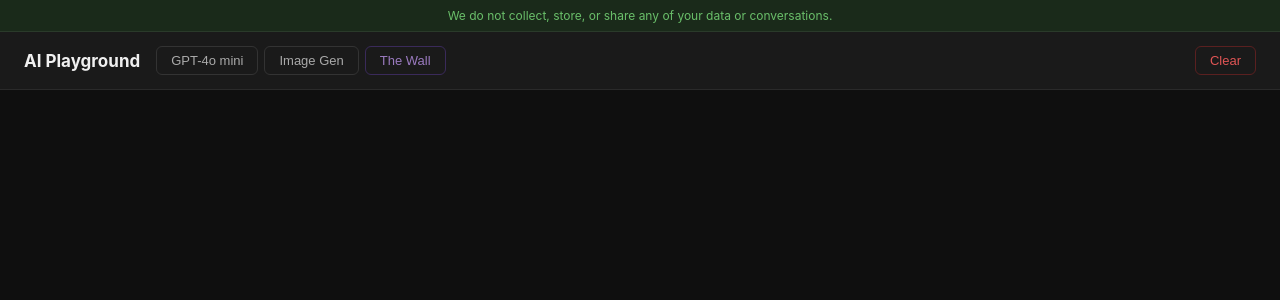
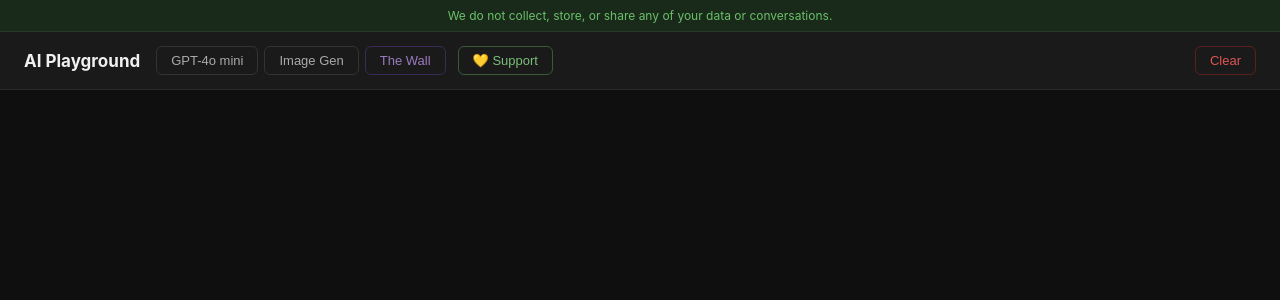
Before and after one commit to saurabh0526/ai-playground, a Flask app: page / in a window 1280 px wide. Shown: the top 300 px of the page. Run offline with Flask 3, Linux system fonts and the light colour scheme; some libraries are stand-ins or nearby versions.

Commit message:
Add support button to header with link to Buy Me a Coffee

```diff
--- a/templates/index.html
+++ b/templates/index.html
@@ -68,6 +68,19 @@
     }
 
     .btn-clear:hover { background: #3a1010; border-color: #e05555; }
+
+    .btn-support {
+      padding: 6px 14px;
+      border-radius: 6px;
+      border: 1px solid #3a5a3a;
+      background: transparent;
+      color: #7abf7a;
+      cursor: pointer;
+      font-size: 13px;
+      transition: all 0.15s;
+    }
+
+    .btn-support:hover { background: #1a3a1a; border-color: #7abf7a; }
 
     /* ── AI Chat ── */
     .chat-view {
@@ -287,6 +300,7 @@
       <button class="tab" data-mode="image">Image Gen</button>
       <button class="tab wall-tab" data-mode="wall">The Wall</button>
     </div>
+    <button class="btn-support" id="support" title="Support the project">💛 Support</button>
     <button class="btn-clear" id="clear">Clear</button>
   </header>
 
@@ -772,12 +786,8 @@
 
     wallInput.addEventListener("keydown", e => { if (e.key === "Enter" && (e.metaKey || e.ctrlKey)) postBtn.click(); });
 
-    document.getElementById("supportToggle").addEventListener("click", () => {
-      const body = document.getElementById("supportBody");
-      const toggle = document.getElementById("supportToggle");
-      const open = body.classList.toggle("open");
-      toggle.setAttribute("aria-expanded", open);
-      toggle.querySelector(".support-chevron").textContent = open ? "▴" : "▾";
+    document.getElementById("support").addEventListener("click", () => {
+      window.open("https://buymeacoffee.com/saurabh.ai", "_blank");
     });
 
     setInterval(() => { if (mode === "wall") loadMessages(); }, 30000);
```
